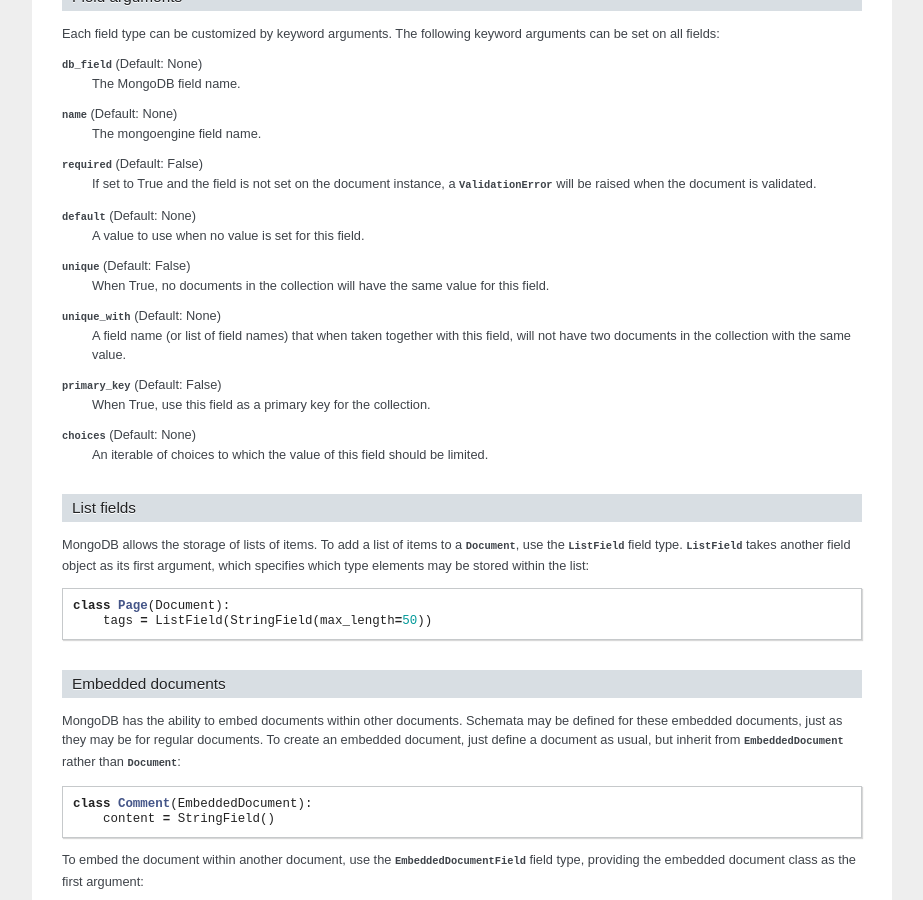
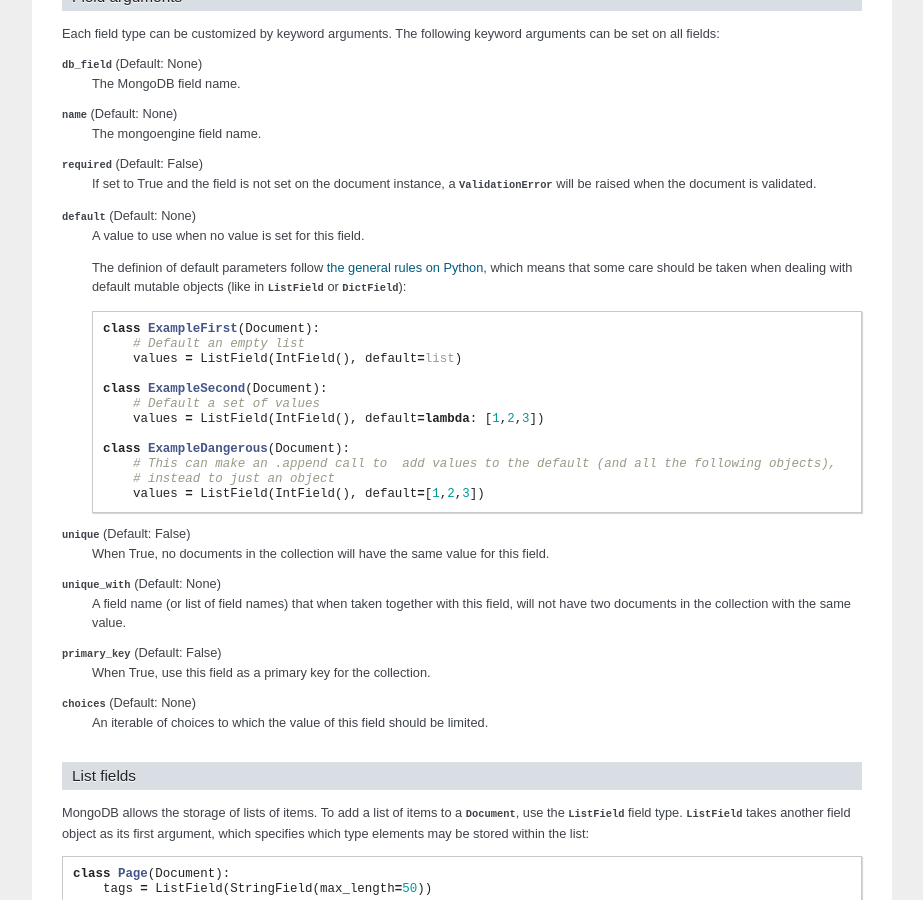
Before and after one commit to MongoEngine/mongoengine, a Sphinx documentation site: the page built from docs/guide/defining-documents.rst, in a window 1280 px wide and 900 px high, scrolled down 922 px. Shown: the whole window, without its empty margins (198-1121 px from the left). Built offline with Sphinx 7.4.7, drawn with Linux system fonts in a browser that asks for light colours.

Commit message:
Added note about the use of default parameters

```diff
--- a/docs/guide/defining-documents.rst
+++ b/docs/guide/defining-documents.rst
@@ -65,6 +65,25 @@ arguments can be set on all fields:
 
 :attr:`default` (Default: None)
     A value to use when no value is set for this field.
+
+    The definion of default parameters follow `the general rules on Python
+    <http://docs.python.org/reference/compound_stmts.html#function-definitions>`__,
+    which means that some care should be taken when dealing with default mutable objects
+    (like in :class:`~mongoengine.ListField` or :class:`~mongoengine.DictField`)::
+
+        class ExampleFirst(Document):
+            # Default an empty list
+            values = ListField(IntField(), default=list)
+
+        class ExampleSecond(Document):
+            # Default a set of values
+            values = ListField(IntField(), default=lambda: [1,2,3])
+
+        class ExampleDangerous(Document):
+            # This can make an .append call to  add values to the default (and all the following objects),
+            # instead to just an object
+            values = ListField(IntField(), default=[1,2,3])
+
 
 :attr:`unique` (Default: False)
     When True, no documents in the collection will have the same value for this
```
